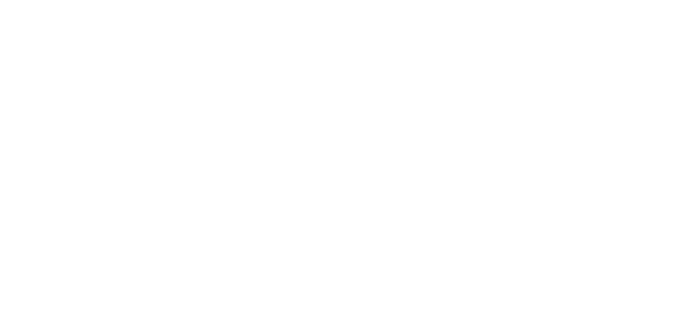
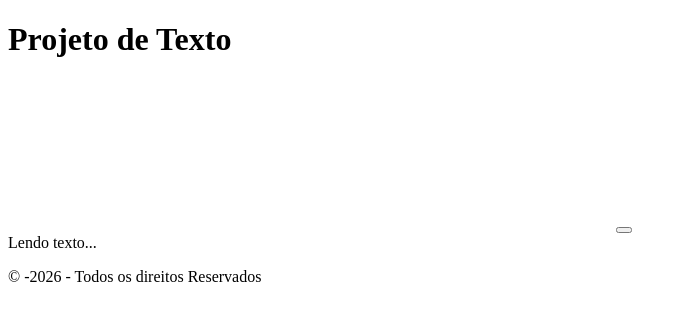
Before and after one commit to danilloroque/ProjetoAPI-Frontend, a plain HTML site: page index.html in a window 1280 px wide. Shown: the whole page, without its empty margins (0-687 px from the left). Drawn offline with Linux system fonts and the light colour scheme.

Commit message:
Feat: estrutura de codigo html

```diff
--- a/index.html
+++ b/index.html
@@ -3,13 +3,27 @@
 <head>
     <meta charset="UTF-8">
     <meta name="viewport" content="width=device-width, initial-scale=1.0">
-    <title>Document</title>
     <link rel="styleSheet" href="./src/css/estilo.css">
+    <title>Projeto Api</title>
 </head>
 <body>
+    <header>
+        <h1>Projeto de Texto</h1>
+    </header>
 
+    <main>
+        <div class="container">
+            <video id="video" autoplay playsinline></video>
+            <canvas id="canva"> </canvas>
+            <button id="btn-texto"></button>
+            <div id="saida">Lendo texto...</div>
 
+        </div>
+    </main>
+    <footer>
+        <p>&copy; -2026 - Todos os direitos Reservados</p>
+    </footer>
 
-<script rel="scriptSheet" src="./src/js/script.js"></script>
+    <script rel="scriptSheet" src="./src/js/script.js"></script>
 </body>
 </html>
```
